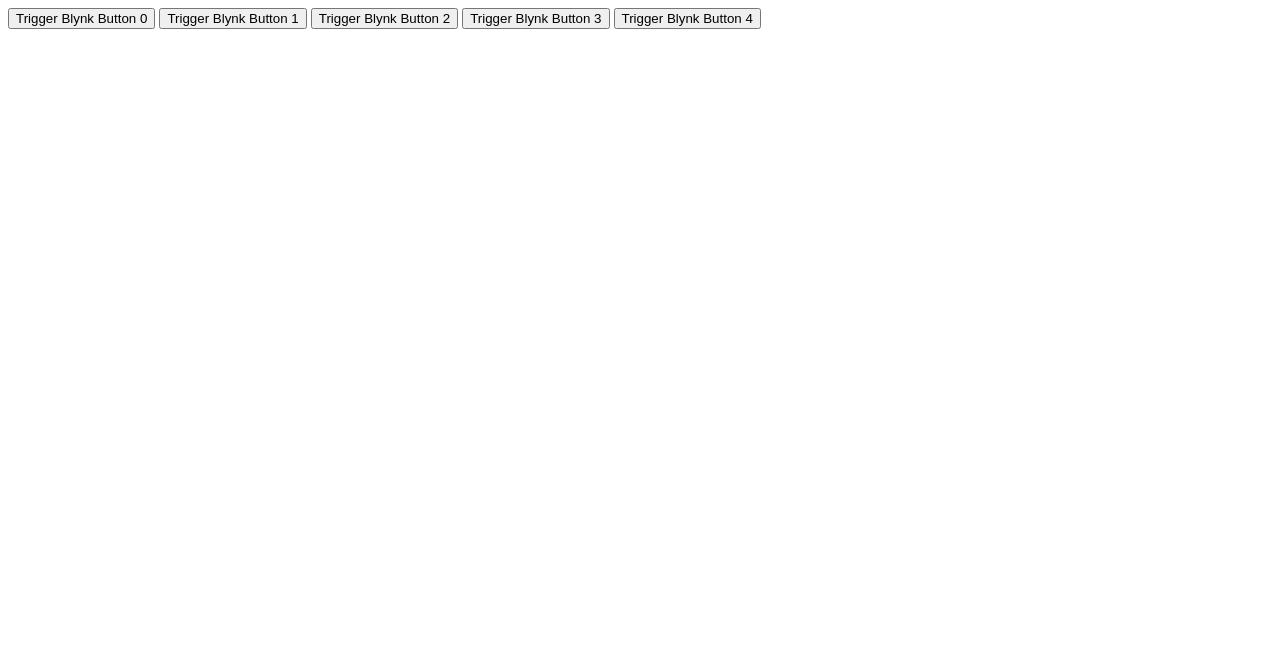
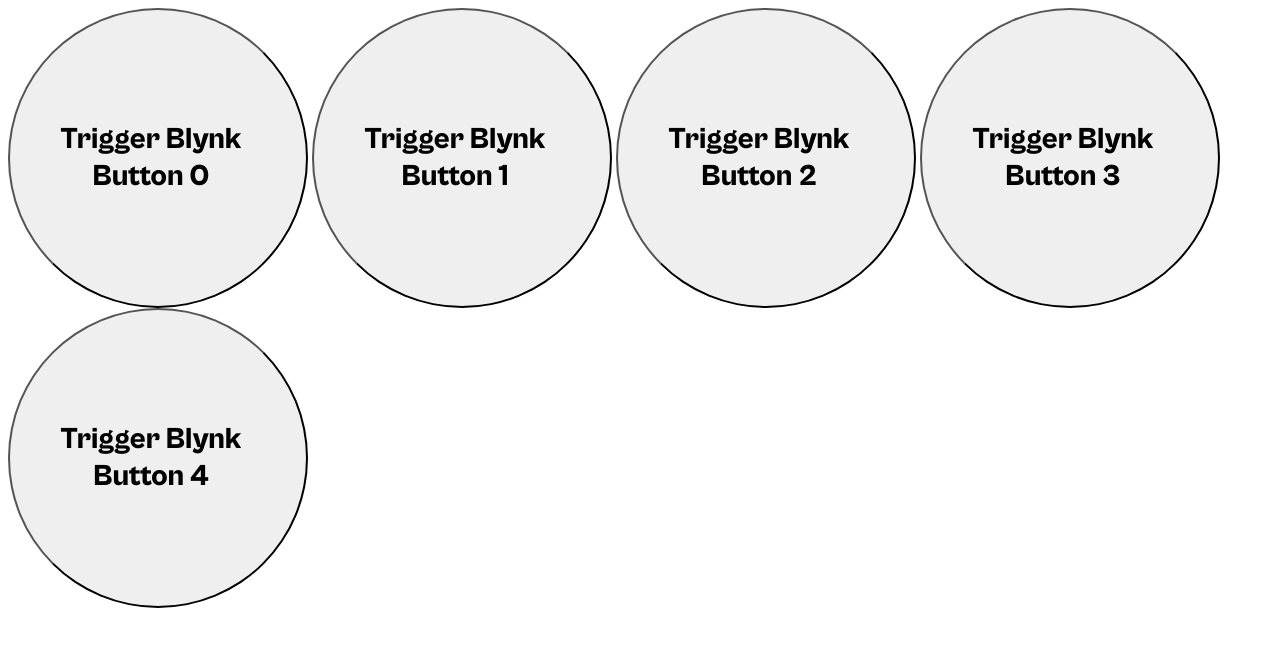
Before and after one commit to MohdNihaal/Bhadradeepam, a plain HTML site: page index.html in a window 1280 px wide. Drawn offline with Linux system fonts and the light colour scheme.

Commit message:
random styles

```diff
--- a/index.html
+++ b/index.html
@@ -1,8 +1,12 @@
 <!DOCTYPE html>
 <html>
 <head>
+  <meta charset="UTF-8">
+  <meta name="viewport" content="width=device-width, initial-scale=1.0">
   <title>Trigger Blynk Buttons</title>
+  <link rel="stylesheet" href="style.css">
   <script src="script.js" defer></script>
+
 </head>
 <body>
   <button data-pin="V0">Trigger Blynk Button 0</button>
--- a/style.css
+++ b/style.css
@@ -1,32 +1,40 @@
 @font-face {
-    font-family: 'Black';
-    src: url('CabinetGrotesk-Black') format('otf');
+    font-family: cabinet-black;
+    src: url('./fonts/CabinetGrotesk-Black.otf');
 }
 @font-face {
-    font-family: 'Bold';
-    src: url('CabinetGrotesk-Bold') format('otf');
+    font-family: cabinet-bold;
+    src: url('./fonts/CabinetGrotesk-Bold.otf');
 }
 @font-face {
-    font-family: 'ExtraBold';
-    src: url('CabinetGrotesk-ExtraBold') format('otf');
+    font-family: cabinet-extrabold;
+    src: url('./fonts/CabinetGrotesk-ExtraBold.otf');
 }
 @font-face {
-    font-family: 'ExtraLight';
-    src: url('CabinetGrotesk-ExtraLight') format('otf');
+    font-family: cabinet-extralight;
+    src: url('./fonts/CabinetGrotesk-ExtraLight.otf');
 }
 @font-face {
-    font-family: 'Light';
-    src: url('CabinetGrotesk-Light') format('otf');
+    font-family: cabinet-light;
+    src: url('./fonts/CabinetGrotesk-Light.otf');
 }
 @font-face {
-    font-family: 'Medium';
-    src: url('CabinetGrotesk-Medium') format('otf');
+    font-family: cabinter-medium;
+    src: url('./fonts/CabinetGrotesk-Medium.otf');
 }
 @font-face {
-    font-family: 'Regular';
-    src: url('CabinetGrotesk-Regular') format('otf');
+    font-family: cabinet-regular;
+    src: url('./fonts/CabinetGrotesk-Regular.otf');
 }
 @font-face {
-    font-family: 'Thin';
-    src: url('CabinetGrotesk-Thin') format('otf');
+    font-family: cabinter-thin;
+    src: url('./fonts/CabinetGrotesk-Thin.otf');
 }
+button{
+    width: 300px;
+    height: 300px;
+    padding-right: 20px;
+    font-family: cabinet-extrabold;
+    font-size: 30px;
+    border-radius: 50%;
+}
```
